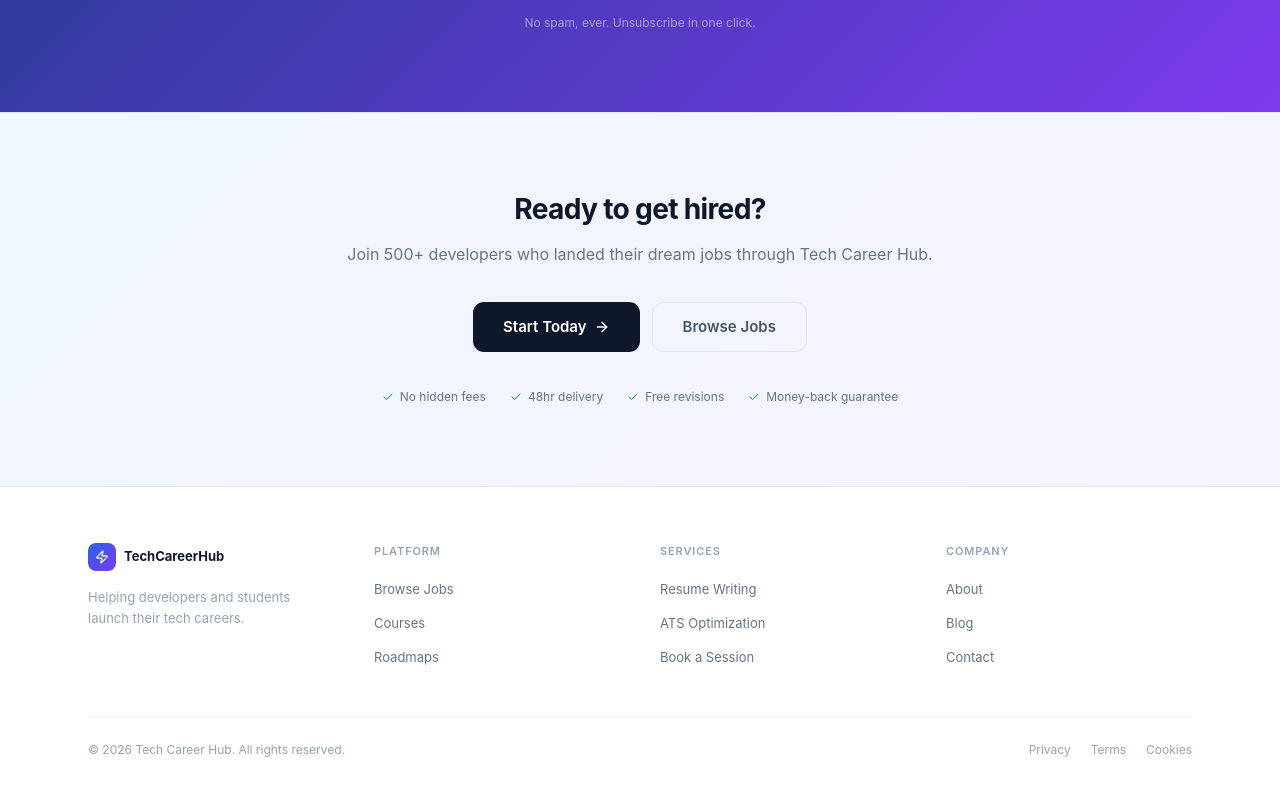
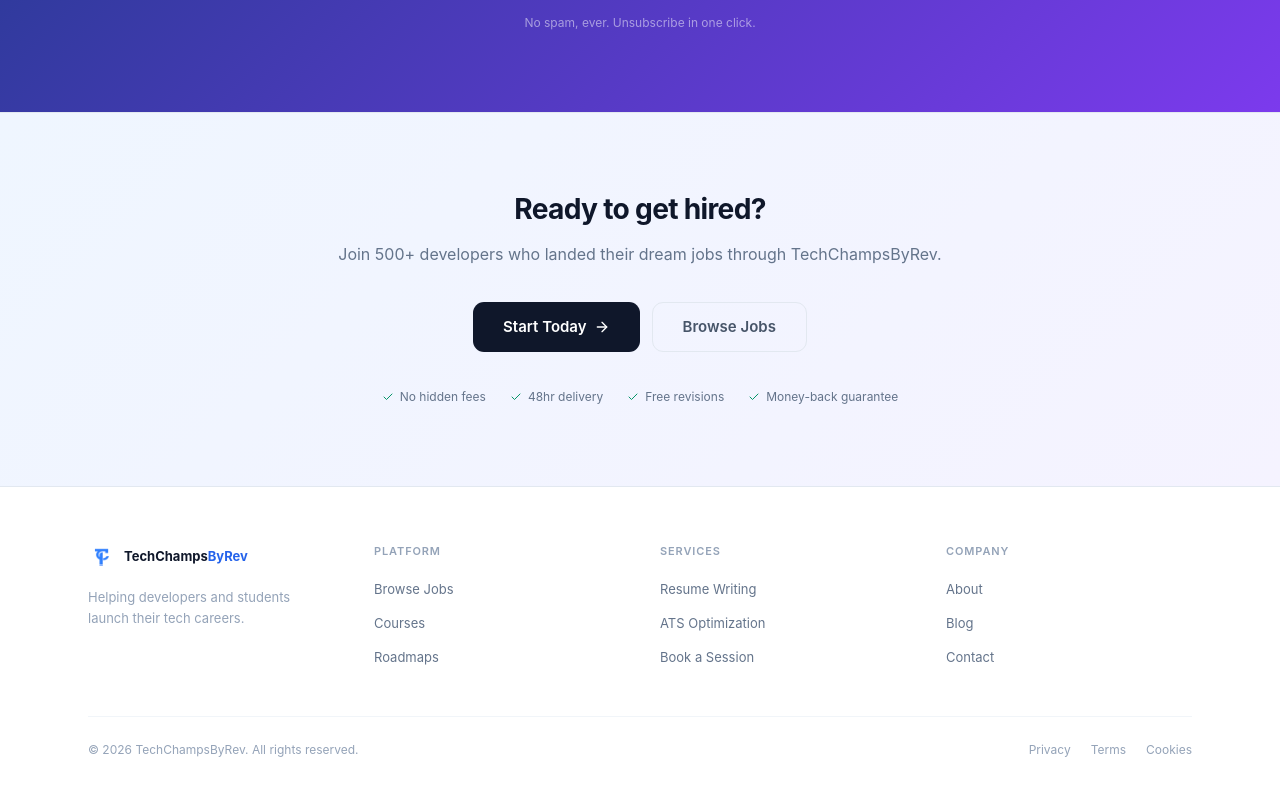
Before and after one commit to Revs123456/website, a Next.js app in the folder frontend/: page / in a window 1280 px wide. Shown: the part 4360-5155 px from the top of the page. Built offline with nearby package versions, Linux system fonts and the light colour scheme; no server answers.

Commit message:
fix: replace TechCareerHub with TechChampsByRev everywhere

```diff
--- a/frontend/src/app/(public)/page.tsx
+++ b/frontend/src/app/(public)/page.tsx
@@ -269,7 +269,7 @@
       <section style={{ background: 'linear-gradient(135deg, #eff6ff 0%, #f5f3ff 100%)', borderTop: '1px solid #e2e8f0', padding: '80px 0' }}>
         <ScrollReveal><div style={{ ...wrap, maxWidth: 680, textAlign: 'center' }}>
           <h2 className="text-display-sm" style={{ marginBottom: 16 }}>Ready to get hired?</h2>
-          <p style={{ fontSize: 16, color: '#64748b', marginBottom: 36 }}>Join <LiveStat statKey="stat_hired" fallback={stats.stat_hired || '500+'} /> developers who landed their dream jobs through Tech Career Hub.</p>
+          <p style={{ fontSize: 16, color: '#64748b', marginBottom: 36 }}>Join <LiveStat statKey="stat_hired" fallback={stats.stat_hired || '500+'} /> developers who landed their dream jobs through TechChampsByRev.</p>
           <div style={{ display: 'flex', flexWrap: 'wrap', gap: 12, justifyContent: 'center', marginBottom: 36 }}>
             <Link href="/services" className="btn btn-primary btn-lg">Start Today <ArrowRight size={16} /></Link>
             <Link href="/jobs" className="btn btn-outline btn-lg">Browse Jobs</Link>
--- a/frontend/src/app/layout.tsx
+++ b/frontend/src/app/layout.tsx
@@ -6,7 +6,7 @@
 const GA_ID = process.env.NEXT_PUBLIC_GA_ID || '';
 
 export const metadata: Metadata = {
-  title: 'Tech Career Hub — Land Your Dream Tech Job',
+  title: 'TechChampsByRev — Land Your Dream Tech Job',
   description: 'Browse curated tech jobs, courses, roadmaps and get ATS-optimized resumes. Trusted by 60K+ developers.',
   icons: {
     icon: [{ url: '/tc.png', sizes: '1024x1024', type: 'image/png' }],
--- a/frontend/src/components/Footer.tsx
+++ b/frontend/src/components/Footer.tsx
@@ -1,5 +1,4 @@
 import Link from 'next/link';
-import { Zap } from 'lucide-react';
 
 const cols = [
   { title: 'Platform', links: [{ l: 'Browse Jobs', h: '/jobs' }, { l: 'Courses', h: '/courses' }, { l: 'Roadmaps', h: '/roadmaps' }] },
@@ -16,10 +15,8 @@
           {/* Brand */}
           <div style={{ gridColumn: 'span 1' }}>
             <Link href="/" style={{ display: 'inline-flex', alignItems: 'center', gap: 8, marginBottom: 16, textDecoration: 'none' }}>
-              <div style={{ width: 28, height: 28, borderRadius: 8, background: 'linear-gradient(135deg,#2563eb,#7c3aed)', display: 'flex', alignItems: 'center', justifyContent: 'center' }}>
-                <Zap size={14} style={{ color: '#fff' }} />
-              </div>
-              <span style={{ fontWeight: 700, fontSize: 13, color: '#0f172a' }}>TechCareerHub</span>
+              <img src="/TC.png" alt="TechChampsByRev logo" style={{ width: 28, height: 28, borderRadius: 8, objectFit: 'cover' }} />
+              <span style={{ fontWeight: 700, fontSize: 13, color: '#0f172a' }}>TechChamps<span style={{ color: '#2563eb' }}>ByRev</span></span>
             </Link>
             <p style={{ fontSize: 13, color: '#94a3b8', lineHeight: 1.6 }}>Helping developers and students launch their tech careers.</p>
           </div>
@@ -44,7 +41,7 @@
 
         {/* Bottom bar */}
         <div style={{ display: 'flex', flexWrap: 'wrap', alignItems: 'center', justifyContent: 'space-between', gap: 12 }}>
-          <p style={{ fontSize: 12, color: '#94a3b8' }}>© {new Date().getFullYear()} Tech Career Hub. All rights reserved.</p>
+          <p style={{ fontSize: 12, color: '#94a3b8' }}>© {new Date().getFullYear()} TechChampsByRev. All rights reserved.</p>
           <div style={{ display: 'flex', gap: 20 }}>
             {['Privacy', 'Terms', 'Cookies'].map(t => (
               <a key={t} href="#" style={{ fontSize: 12, color: '#94a3b8', textDecoration: 'none' }}>{t}</a>
--- a/frontend/src/components/TestimonialsSection.tsx
+++ b/frontend/src/components/TestimonialsSection.tsx
@@ -150,7 +150,7 @@
                   <label style={{ display: 'block', fontSize: 12, fontWeight: 600, color: '#374151', marginBottom: 4 }}>Your review</label>
                   <textarea
                     value={form.quote} onChange={e => setForm(f => ({ ...f, quote: e.target.value }))}
-                    placeholder="Tell others how Tech Career Hub helped you..." required rows={4}
+                    placeholder="Tell others how TechChampsByRev helped you..." required rows={4}
                     style={{ width: '100%', padding: '8px 12px', border: '1px solid #e2e8f0', borderRadius: 8, fontSize: 13, boxSizing: 'border-box', resize: 'vertical', outline: 'none' }}
                   />
                 </div>
```
